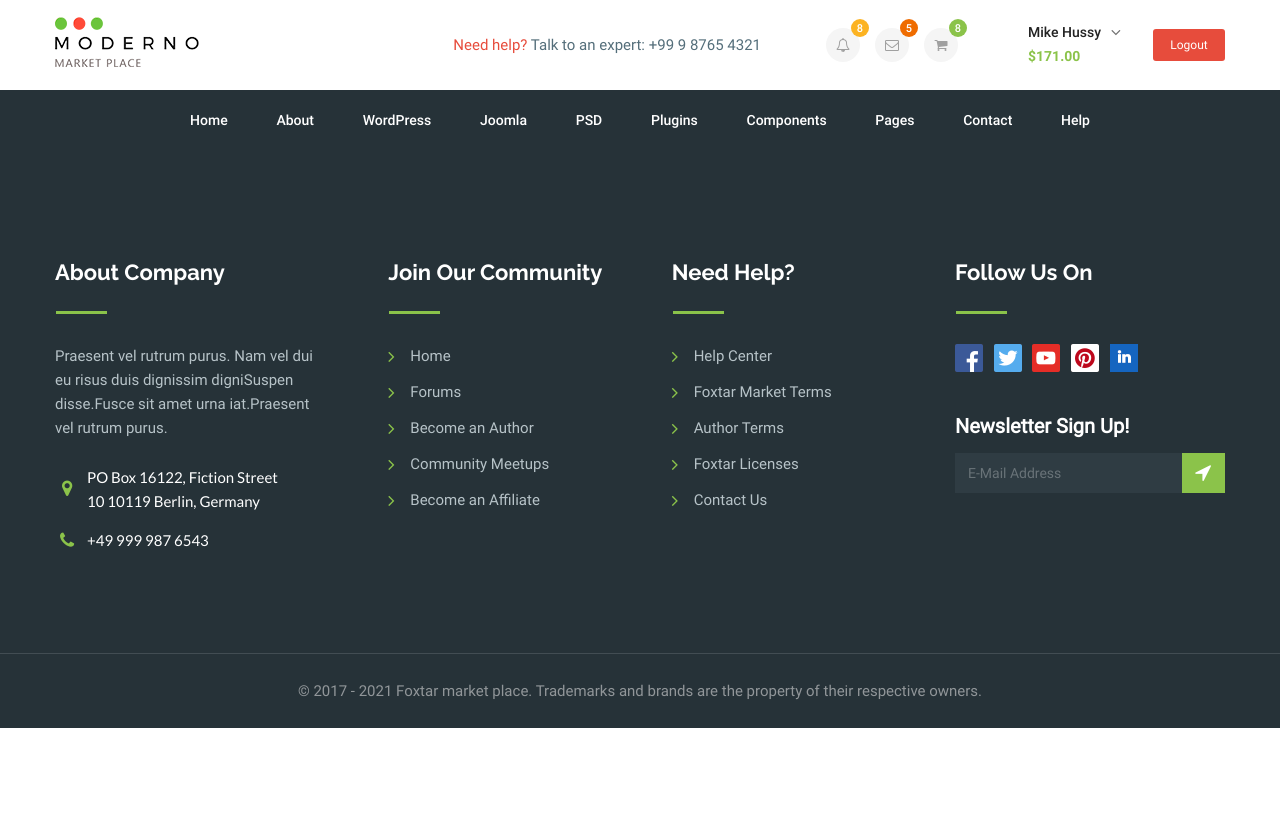
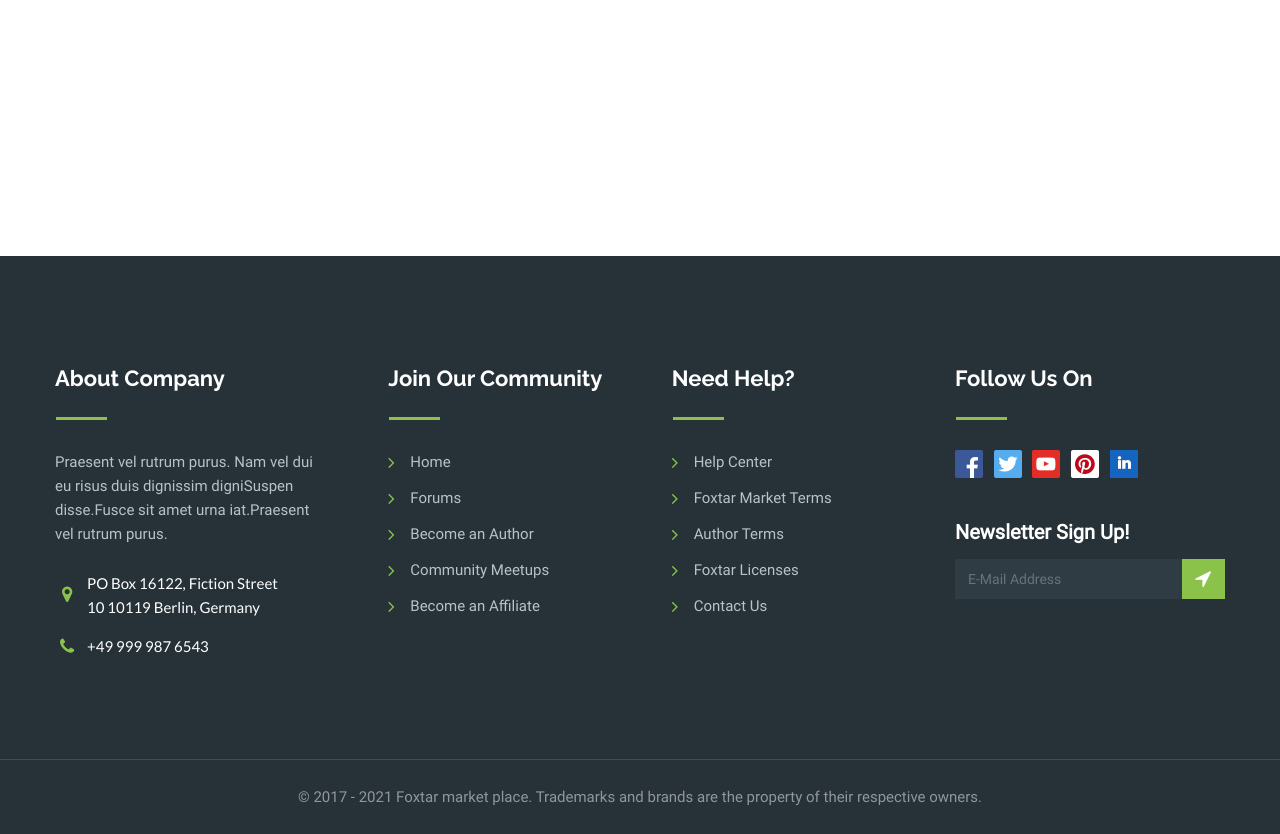
Before and after one commit to alienat3d/dev-moderno, a website: page app/page.html in a window 1280 px wide. Before the commit the page ends 800 px from the top, so only its background shows below. Drawn offline with nearby package versions, Linux system fonts and the light colour scheme; files that its build step writes are made by us from their sources; placeholder pictures from the web are drawn by us; files whose address does not match are found by name.

Commit message:
upd 31.7.2021

```diff
--- a/app/page.html
+++ b/app/page.html
@@ -10,9 +10,10 @@
 </head>
 
 <body>
+  <div class="content page-content">
     <!-- === HEADER === -->
     <header class="header">
-    <div class="header__top">
+      <!-- <div class="header__top">
       <div class="container">
         <div class="header__top-inner">
           <div class="header__logo">
@@ -34,24 +35,21 @@
               </a>
               <div class="circle__menu notification__menu">
                 <a class="circle__items icon-bell-o icons-color" href="#">
-                  <img class="circle__image" src="https://via.placeholder.com/48x48.jpg"
-                    alt="">
+                  <img class="circle__image" src="https://via.placeholder.com/48x48.jpg" alt="">
                   <div class="circle__info">
                     <div class="circle__info-category">WordPress</div>
                     <div class="circle__info-date">18 June, 2021</div>
                   </div>
                 </a>
                 <a class="circle__items icon-bell-o" href="#">
-                  <img class="circle__image" src="https://via.placeholder.com/48x48.jpg"
-                    alt="">
+                  <img class="circle__image" src="https://via.placeholder.com/48x48.jpg" alt="">
                   <div class="circle__info">
                     <div class="circle__info-category">WordPress</div>
                     <div class="circle__info-date">18 June, 2021</div>
                   </div>
                 </a>
                 <a class="circle__items icon-bell-o" href="#">
-                  <img class="circle__image" src="https://via.placeholder.com/48x48.jpg"
-                    alt="">
+                  <img class="circle__image" src="https://via.placeholder.com/48x48.jpg" alt="">
                   <div class="circle__info">
                     <div class="circle__info-category">WordPress</div>
                     <div class="circle__info-date">18 June, 2021</div>
@@ -65,8 +63,7 @@
               </a>
               <div class="circle__menu message__menu">
                 <a class="circle__items icon-envelope-o icons-color" href="#">
-                  <img class="circle__image" src="https://via.placeholder.com/48x48.jpg"
-                    alt="">
+                  <img class="circle__image" src="https://via.placeholder.com/48x48.jpg" alt="">
                   <div class="circle__info">
                     <div class="circle__info-title">Kazi Fahim</div>
                     <div class="circle__info-category">WordPress</div>
@@ -74,8 +71,7 @@
                   </div>
                 </a>
                 <a class="circle__items icon-envelope-o" href="#">
-                  <img class="circle__image" src="https://via.placeholder.com/48x48.jpg"
-                    alt="">
+                  <img class="circle__image" src="https://via.placeholder.com/48x48.jpg" alt="">
                   <div class="circle__info">
                     <div class="circle__info-title">Kazi Fahim</div>
                     <div class="circle__info-category">WordPress</div>
@@ -83,8 +79,7 @@
                   </div>
                 </a>
                 <a class="circle__items icon-mail-reply" href="#">
-                  <img class="circle__image" src="https://via.placeholder.com/48x48.jpg"
-                    alt="">
+                  <img class="circle__image" src="https://via.placeholder.com/48x48.jpg" alt="">
                   <div class="circle__info">
                     <div class="circle__info-title">Kazi Fahim</div>
                     <div class="circle__info-category">WordPress</div>
@@ -176,8 +171,6 @@
         </div>
       </div>
     </div>
-    </div>
-    </div>
 
     <div class="header__menu">
       <div class="container">
@@ -216,7 +209,7 @@
           </ul>
         </nav>
       </div>
-    </div>
+    </div> -->
     </header>
     <!-- === HEADER === -->
 
@@ -225,6 +218,7 @@
 
       </div>
     </main>
+  </div>
   <!-- === FOOTER === -->
   <footer class="footer">
     <div class="footer__content">
--- a/app/scss/_media.scss
+++ b/app/scss/_media.scss
@@ -1,3 +1,12 @@
+@media (max-width: 1150px) {
+  .footer {
+    &__inner {
+      flex-wrap: wrap;
+
+    }
+  }
+}
+
 @media (max-width: 720px) {
   .container-fluid {
     padding: 0 15px;
--- a/app/scss/style.scss
+++ b/app/scss/style.scss
@@ -294,12 +294,6 @@
     color: $color-title;
   }
 
-  &__summary-total {
-  }
-
-  &__summary-price {
-  }
-
   &__button {
     padding: 12px 5px;
     width: 103px;
@@ -318,27 +312,6 @@
 }
 
 .user {
-  &__inner {
-  }
-
-  &__image {
-  }
-
-  &__info {
-  }
-
-  &__name {
-  }
-
-  &__money {
-  }
-
-  &__menu-list {
-  }
-
-  &__menu-item {
-  }
-
   &__menu-link {
     margin-bottom: 15px;
     font-size: 12px;
@@ -1010,4 +983,7 @@
 // === / FOOTER ===
 
 // === ADAPTIVE ===
+.page-content {
+  height: 20vw;
+}
 @import "media";
```
Lines whose indentation alone changed are shown as unchanged.
